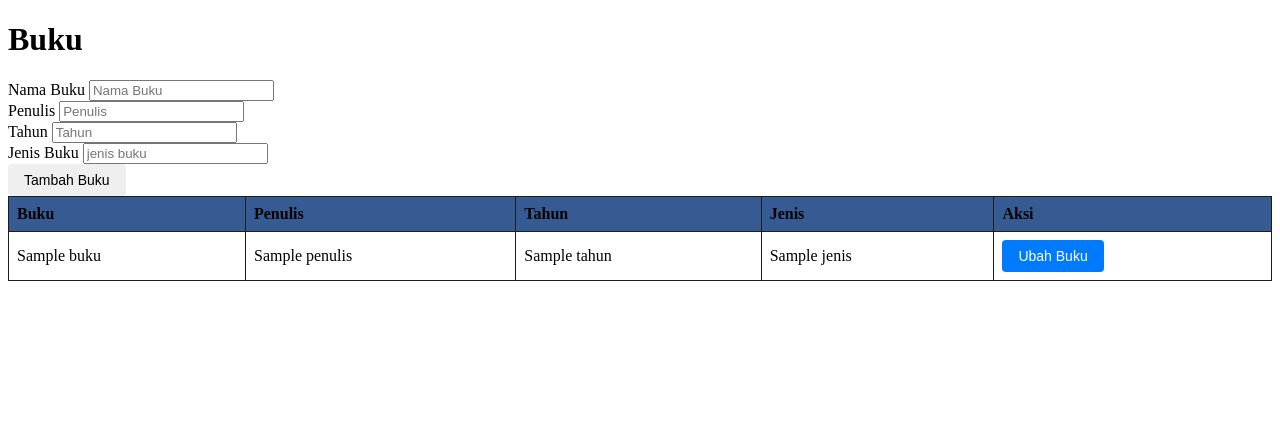
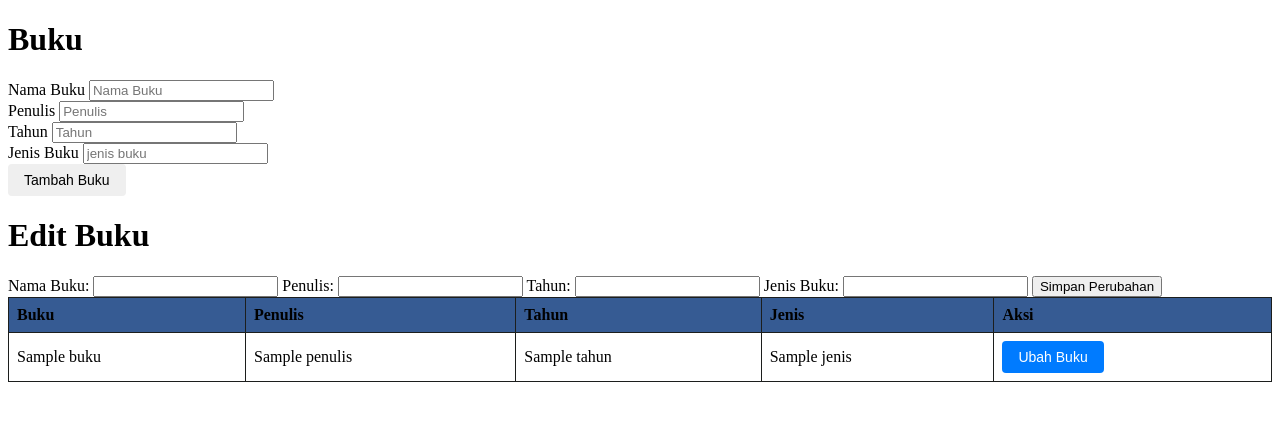
Before and after one commit to ericcandra/tugasPAWahir_uas_enoj, a Node project: template app_server/views/buku.ejs in a window 1280 px wide. Shown: the top 421 px of the page. Run offline with Node 20 templates, Linux system fonts and the light colour scheme; the template is opened without the code that fills it: most values are stand-ins (such as "Sample title", 1, 10 or a date in 2020).

Commit message:
HAPUS edit.ejs

```diff
--- a/app_server/views/buku.ejs
+++ b/app_server/views/buku.ejs
@@ -61,6 +61,22 @@
       </div>
     <button type="submit" class="btn btn-primary">Tambah Buku</button>
   </form>
+<h1>Edit Buku</h1>
+  <form action="/buku/update/<%= buku.id %>" method="POST">
+      <label for="nama">Nama Buku:</label>
+      <input type="text" id="nama" name="nama" value="<%= buku.nama %>" required />
+
+      <label for="penulis">Penulis:</label>
+      <input type="text" id="penulis" name="penulis" value="<%= buku.penulis %>" required />
+
+      <label for="tahun">Tahun:</label>
+      <input type="text" id="tahun" name="tahun" value="<%= buku.tahun %>" required />
+
+      <label for="jenis">Jenis Buku:</label>
+      <input type="text" id="jenis" name="jenis" value="<%= buku.jenis %>" required />
+
+      <button type="submit">Simpan Perubahan</button>
+  </form>
 
 
 <table class="table table-striped">
@@ -97,7 +113,7 @@
                 background-color: #0056b3; /* Warna biru tua saat hover */
             }
         </style>
-          <form action="/buku/update/<%= data._id %>" method="PUT" style="display: inline;">
+          <form action="/buku/update/<%= data._id %>" method="POST" style="display: inline;">
             <input type="hidden" name="nama" value="<%= data.nama %>" />
             <input type="hidden" name="penulis" value="<%= data.penulis %>" />
             <input type="hidden" name="tahun" value="<%= data.tahun %>" />
```
Also changed, not shown: app_server/views/edit.ejs (deleted, +0 -16 lines).
